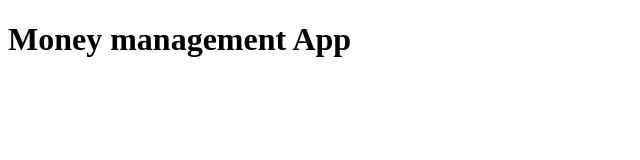
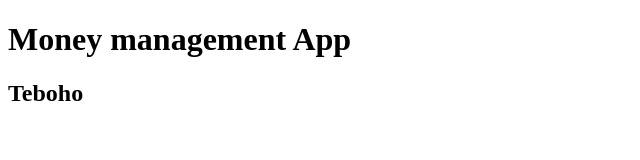
Before and after one commit to Ntsakelo/Money-management-app, a plain HTML site: page index.html in a window 1280 px wide. Shown: the whole page, without its empty margins (0-640 px from the left). Drawn offline with Linux system fonts and the light colour scheme.

Commit message:
added my name in h2 tag

```diff
--- a/index.html
+++ b/index.html
@@ -8,5 +8,6 @@
 </head>
 <body>
     <h1>Money management App</h1>
+    <h2>Teboho</h2>
 </body>
 </html>
```
